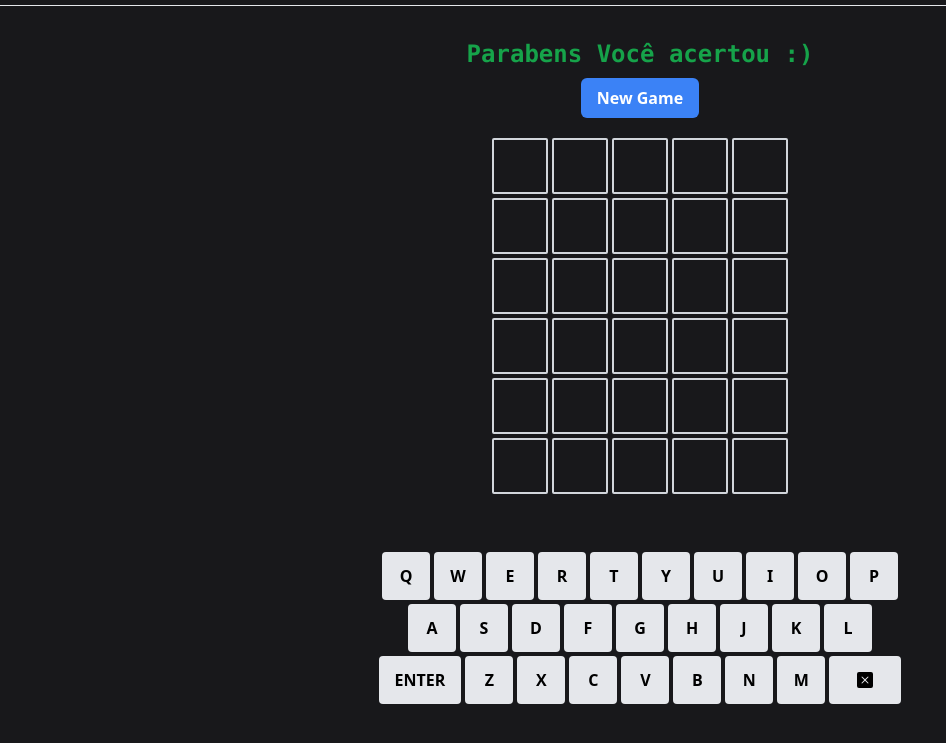
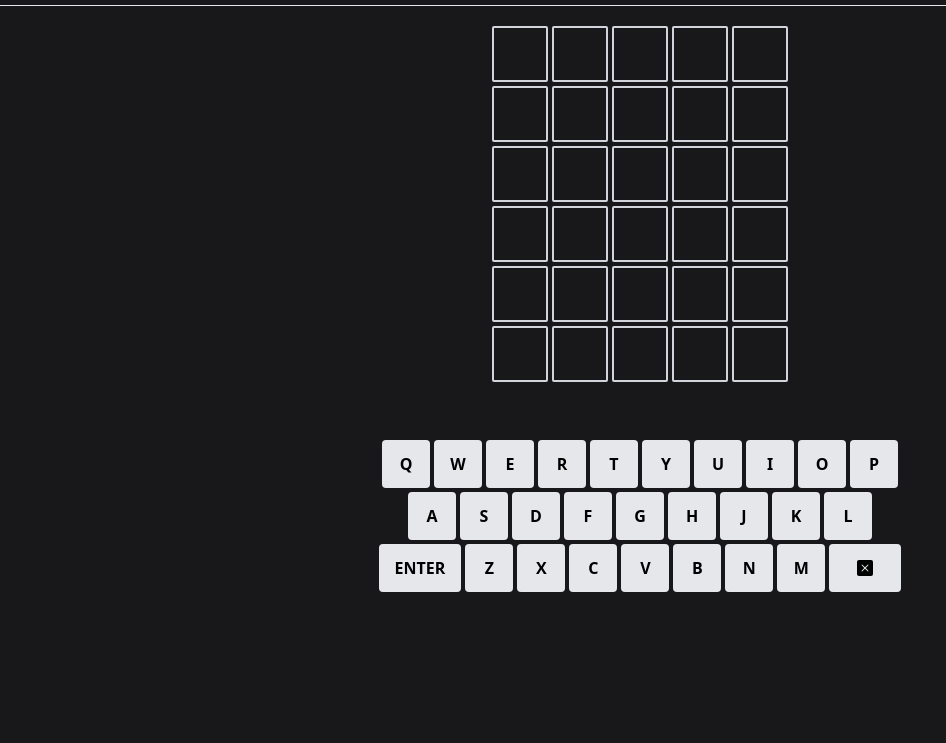
Before and after one commit to Gpocas/metro, a plain HTML site: page index.html in a window 1280 px wide. Shown: the part 51-794 px from the top of the page, without its empty margins (0-946 px from the left). Drawn offline with nearby package versions, Linux system fonts and the light colour scheme.

Commit message:
ajust message screen md

```diff
--- a/index.html
+++ b/index.html
@@ -128,7 +128,7 @@
 
 
 
-    <div v-if="true" class="flex flex-col items-center lg:pt-4">
+    <div v-if="win" class="flex flex-col items-center lg:pt-4">
       <div class="text-green-600 text-center font-bold sm:text-5xl sm:pt-4 sm:pb-8 smd:text-2xl smd:pt-6 smd:pb-6 md:text-2xl md:pb-4 lg:text-2xl lg:pb-2 font-mono">
         Parabens Você acertou :)</div>
       <button class="text-white bg-blue-500 font-bold rounded-md sm:p-4 sm:px-6 sm:text-3xl smd:p-2 smd:px-4 smd:text-lg md:p-2 md:px-4 md:text-lg lg:p-2 lg:px-4 lg:text-base"
```
